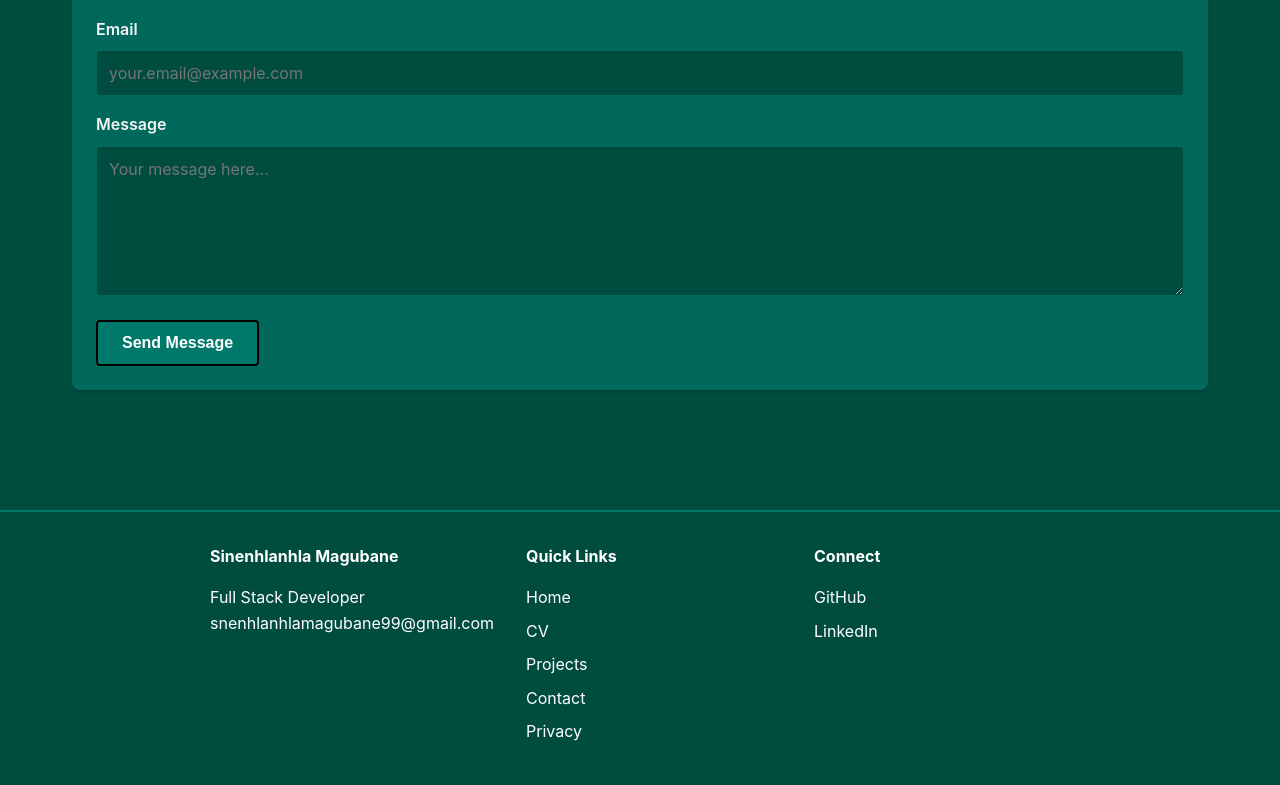
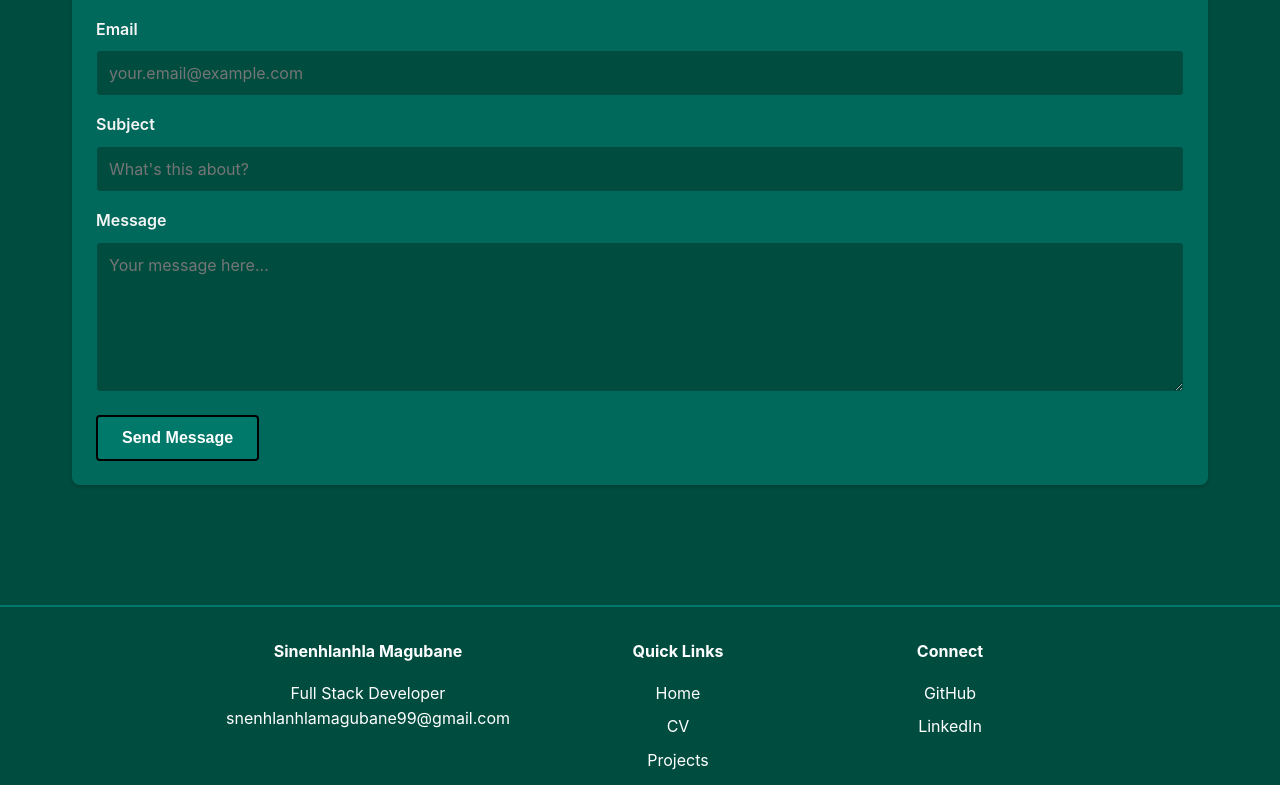
Before and after one commit to SineMag/Sinenhlanhla-Magubane-Portfolio, a React (Vite) app: page /contact in a window 1280 px wide. Shown: the part 771-1556 px from the top of the page. Built offline with nearby package versions, Linux system fonts and the light colour scheme.

Commit message:
feat: applied alignment for the footer

```diff
--- a/src/App.css
+++ b/src/App.css
@@ -250,13 +250,13 @@ main {
   margin: 0 auto;
   padding: 0 20px;
   display: flex;
-  justify-content: space-between;
   gap: 2rem;
-  text-align: left;
 }
 
 .footer-section {
   flex: 1;
+  padding: 0 1rem;
+  text-align: center;
 }
 
 .footer-bottom {
@@ -386,9 +386,26 @@ main {
   to {bottom: 0; opacity: 0;}
 }
 
-@keyframes fadeout {
-  from {bottom: 30px; opacity: 1;}
-  to {bottom: 0; opacity: 0;}
+.success-message-container {
+  display: flex;
+  justify-content: center;
+  align-items: center;
+  min-height: 50vh;
+}
+
+.success-message-card {
+  background: rgba(211, 211, 211, 0.1);
+  backdrop-filter: blur(10px);
+  -webkit-backdrop-filter: blur(10px);
+  border: 1px solid rgba(255, 255, 255, 0.2);
+  box-shadow: 0 4px 6px rgba(0, 0, 0, 0.1);
+  padding: 2rem;
+  border-radius: 8px;
+}
+
+.success-message {
+  font-size: 1.5rem;
+  text-align: center;
 }
 
 .social-links {
--- a/src/pages/Contact.tsx
+++ b/src/pages/Contact.tsx
@@ -6,7 +6,7 @@ const Contact: React.FC = () => {
   const [state, handleSubmit] = useForm("mnngkkbj");
 
   if (state.succeeded) {
-    return <p>Thanks for your message!</p>;
+    return <div className="success-message-container"><div className="success-message-card"><p className="success-message">Thanks for your message! I’m grateful you took the time to connect and will respond shortly.</p></div></div>;
   }
 
   const email = import.meta.env.VITE_EMAIL || 'snenhlanhlamagubane@gmail.com';
@@ -67,6 +67,22 @@ const Contact: React.FC = () => {
           </div>
 
           <div className="form-group">
+            <label htmlFor="subject" className="form-label">Subject</label>
+            <input
+              id="subject"
+              type="text"
+              name="subject"
+              className="form-input"
+              placeholder="What's this about?"
+            />
+            <ValidationError
+              prefix="Subject"
+              field="subject"
+              errors={state.errors}
+            />
+          </div>
+
+          <div className="form-group">
             <label htmlFor="message" className="form-label">Message</label>
             <textarea
               id="message"
```
